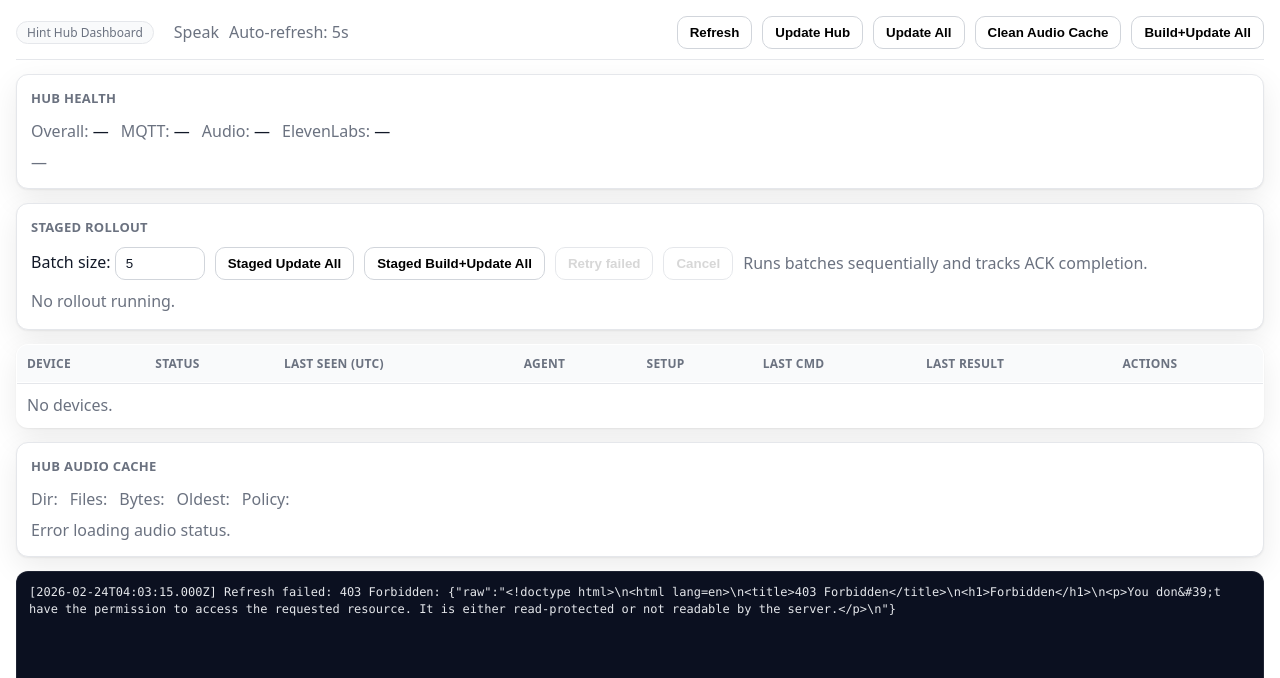
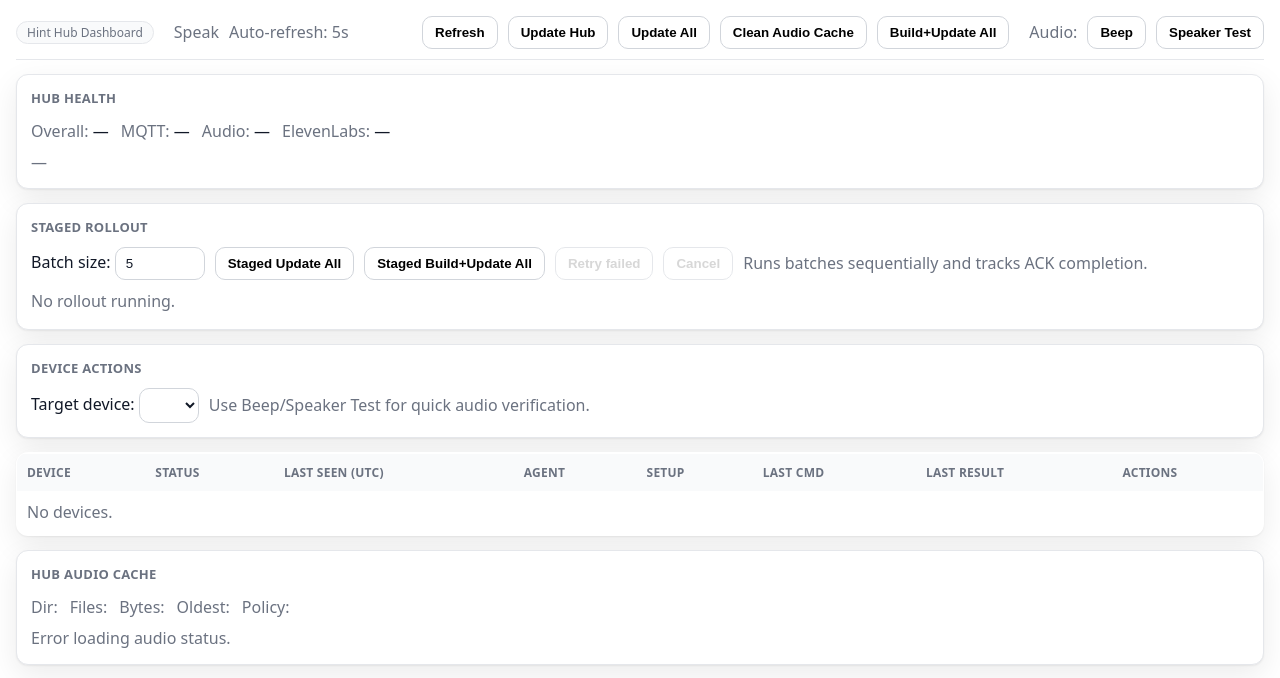
Before and after one commit to callen6123/hint-platform, a Flask app: template hub/templates/dashboard.html in a window 1280 px wide. Shown: the top 678 px of the page. Run offline with Flask 3, Linux system fonts and the light colour scheme; the template is opened without the code that fills it, so the values that code supplies are empty; parts of the project's set-up code (start-up, migrations or seed data) failed here and were passed over.

Commit message:
Beep update

```diff
--- a/hub/hub_pair.py
+++ b/hub/hub_pair.py
@@ -1666,6 +1666,88 @@ def ui_speak_stop():
         "command_id": command_id,
         "mode": "stop",
     })
+
+
+# --- UI device speaker test (beep) ---
+
+@app.post("/ui/beep")
+def ui_beep():
+    """Send a short speaker test command to a device.
+
+    Body:
+      {"device_id": "...", "command_id": "optional", "ttl_sec": 60, "priority": 10}
+
+    The device agent should implement cmd="beep" (or alias) and play a short bundled beep WAV.
+    """
+    ar = require_ui_auth()
+    if ar is not None:
+        return ar
+
+    body = request.get_json(silent=True) or {}
+    device_id = sanitize_topic_id(str(body.get("device_id") or ""))
+    if not device_id:
+        return jsonify({"ok": False, "error": "device_id_required"}), 400
+
+    reg = read_registry()
+    if not isinstance(reg, dict):
+        reg = {}
+    rec = reg.get(device_id)
+    if not isinstance(rec, dict):
+        return jsonify({"ok": False, "error": "unknown_device"}), 404
+
+    site_id = sanitize_topic_id(str(rec.get("site_id") or "demo"))
+
+    command_id = sanitize_topic_id(body.get("command_id") or f"beep-{device_id}-{int(time.time())}")
+    ttl_sec = body.get("ttl_sec")
+    priority = body.get("priority")
+
+    # Default short TTL + high-ish priority for a speaker test.
+    payload = make_command_payload(
+        command_id=command_id,
+        cmd="beep",
+        params={},
+        ttl_sec=ttl_sec if ttl_sec is not None else 60,
+        priority=priority if priority is not None else 10,
+    )
+
+    # Optional: track the last beep command for UI/debugging.
+    try:
+        rec["last_beep"] = {
+            "command_id": command_id,
+            "issued_at": int(time.time()),
+            "state": "sent",
+        }
+        reg[device_id] = rec
+        write_registry(reg)
+    except Exception:
+        pass
+
+    # Audit log: request intent (publish_command also logs cmd_issued/cmd_published).
+    _append_hub_cmd_log({
+        "event": "beep_requested",
+        "site_id": str(site_id),
+        "device_id": str(device_id),
+        "command_id": str(command_id),
+    })
+
+    try:
+        publish_command(site_id, device_id, payload)
+        _mark_sent_in_registry(reg, device_id, command_id, "beep")
+        write_registry(reg)
+    except Exception as e:
+        return jsonify({"ok": False, "error": f"mqtt_publish_failed:{e}"}), 500
+
+    return jsonify({
+        "ok": True,
+        "device_id": device_id,
+        "command_id": command_id,
+    })
+
+
+# Back-compat alias for UI callers
+@app.post("/ui/speaker_test")
+def ui_speaker_test():
+    return ui_beep()
 
 # --- UI TTS speak endpoint ---
 
--- a/hub/static/js/dashboard.js
+++ b/hub/static/js/dashboard.js
@@ -1,6 +1,63 @@
 (function(){
   const $ = (id) => document.getElementById(id);
   const logEl = $("log");
+
+  // Cached device list from /ui/status for UI controls
+  let _devicesCache = [];
+
+  // Device Actions controls (optional; only present if dashboard.html includes them)
+  const actionDeviceSelect = $("actionDeviceSelect");
+  const beepBtn = $("beepBtn");
+  const speakerTestBtn = $("speakerTestBtn");
+
+  function populateActionDeviceSelect(devices){
+    if (!actionDeviceSelect) return;
+
+    const list = Array.isArray(devices) ? devices.slice() : [];
+    list.sort((a,b) => {
+      const an = String((a && (a.friendly_name || a.device_id)) || '');
+      const bn = String((b && (b.friendly_name || b.device_id)) || '');
+      return an.localeCompare(bn);
+    });
+
+    const prev = actionDeviceSelect.value;
+    actionDeviceSelect.innerHTML = '';
+
+    if (!list.length) {
+      const opt = document.createElement('option');
+      opt.value = '';
+      opt.textContent = 'No devices';
+      actionDeviceSelect.appendChild(opt);
+      actionDeviceSelect.disabled = true;
+      if (beepBtn) beepBtn.disabled = true;
+      if (speakerTestBtn) speakerTestBtn.disabled = true;
+      return;
+    }
+
+    actionDeviceSelect.disabled = false;
+    if (beepBtn) beepBtn.disabled = false;
+    if (speakerTestBtn) speakerTestBtn.disabled = false;
+
+    for (const d of list) {
+      const did = String((d && d.device_id) || '');
+      if (!did) continue;
+      const label = String((d && d.friendly_name) || did);
+      const opt = document.createElement('option');
+      opt.value = did;
+      opt.textContent = label;
+      actionDeviceSelect.appendChild(opt);
+    }
+
+    // Restore previous selection if still present
+    if (prev && Array.from(actionDeviceSelect.options).some(o => o.value === prev)) {
+      actionDeviceSelect.value = prev;
+    }
+  }
+
+  async function runDeviceAction(path, deviceId){
+    if (!deviceId) throw new Error('device_id_required');
+    return api(path, 'POST', { device_id: deviceId });
+  }
 
   // Cached hub health snapshot from /ui/health
   let _hubHealth = null;
@@ -409,6 +466,8 @@ async function loadAudioStatus(){
       }
 
       const devices = data.devices || [];
+      _devicesCache = Array.isArray(devices) ? devices : [];
+      populateActionDeviceSelect(_devicesCache);
 
       // Hub health (from /ui/status). If the hub reports an error state,
       // annotate devices so `renderWarnings()` can show it.
@@ -732,6 +791,37 @@ async function loadAudioStatus(){
     }
   });
 
+  // Device Actions wiring (beep + speaker test)
+  if (beepBtn) beepBtn.addEventListener('click', async () => {
+    try {
+      const did = actionDeviceSelect ? actionDeviceSelect.value : '';
+      beepBtn.disabled = true;
+      log(`Beep: ${did}...`);
+      const r = await runDeviceAction('/ui/device/beep', did);
+      log(`Beep result: ${JSON.stringify(r)}`);
+      await refresh();
+    } catch (e) {
+      log(`Beep failed: ${e.message}`);
+    } finally {
+      beepBtn.disabled = false;
+    }
+  });
+
+  if (speakerTestBtn) speakerTestBtn.addEventListener('click', async () => {
+    try {
+      const did = actionDeviceSelect ? actionDeviceSelect.value : '';
+      speakerTestBtn.disabled = true;
+      log(`Speaker test: ${did}...`);
+      const r = await runDeviceAction('/ui/device/speaker-test', did);
+      log(`Speaker test result: ${JSON.stringify(r)}`);
+      await refresh();
+    } catch (e) {
+      log(`Speaker test failed: ${e.message}`);
+    } finally {
+      speakerTestBtn.disabled = false;
+    }
+  });
+
   // Auto-refresh always on, no toggle
   refresh();
   loadAudioStatus();
--- a/hub/templates/dashboard.html
+++ b/hub/templates/dashboard.html
@@ -20,6 +20,9 @@
       <button id="updateAll">Update All</button>
       <button id="audioCleanup">Clean Audio Cache</button>
       <button id="buildUpdateAll">Build+Update All</button>
+      <span class="muted" style="margin-left:10px;">Audio:</span>
+      <button id="beepBtn" title="Send a short beep to a device">Beep</button>
+      <button id="speakerTestBtn" title="Run the device speaker test (beep)">Speaker Test</button>
     </div>
   </header>
   <main>
@@ -48,6 +51,16 @@
       </div>
       <div class="kv" id="rolloutStatus" style="margin-top:8px;">
         <div class="muted">No rollout running.</div>
+      </div>
+    </div>
+
+    <div class="panel" id="deviceActionPanel">
+      <h3>Device Actions</h3>
+      <div class="controls">
+        <label>Target device:
+          <select id="actionDeviceSelect"></select>
+        </label>
+        <span class="muted">Use Beep/Speaker Test for quick audio verification.</span>
       </div>
     </div>
 
```
